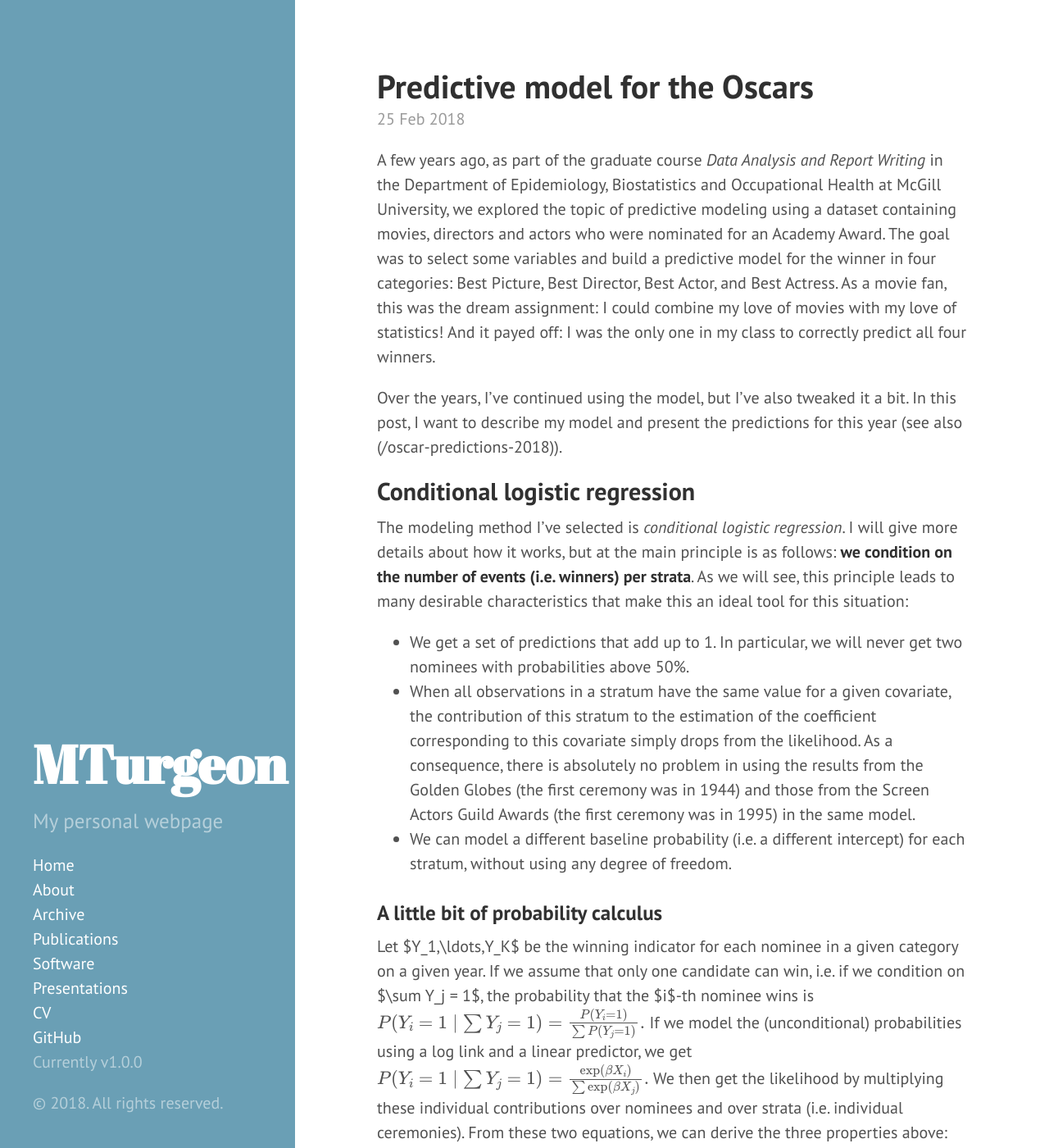
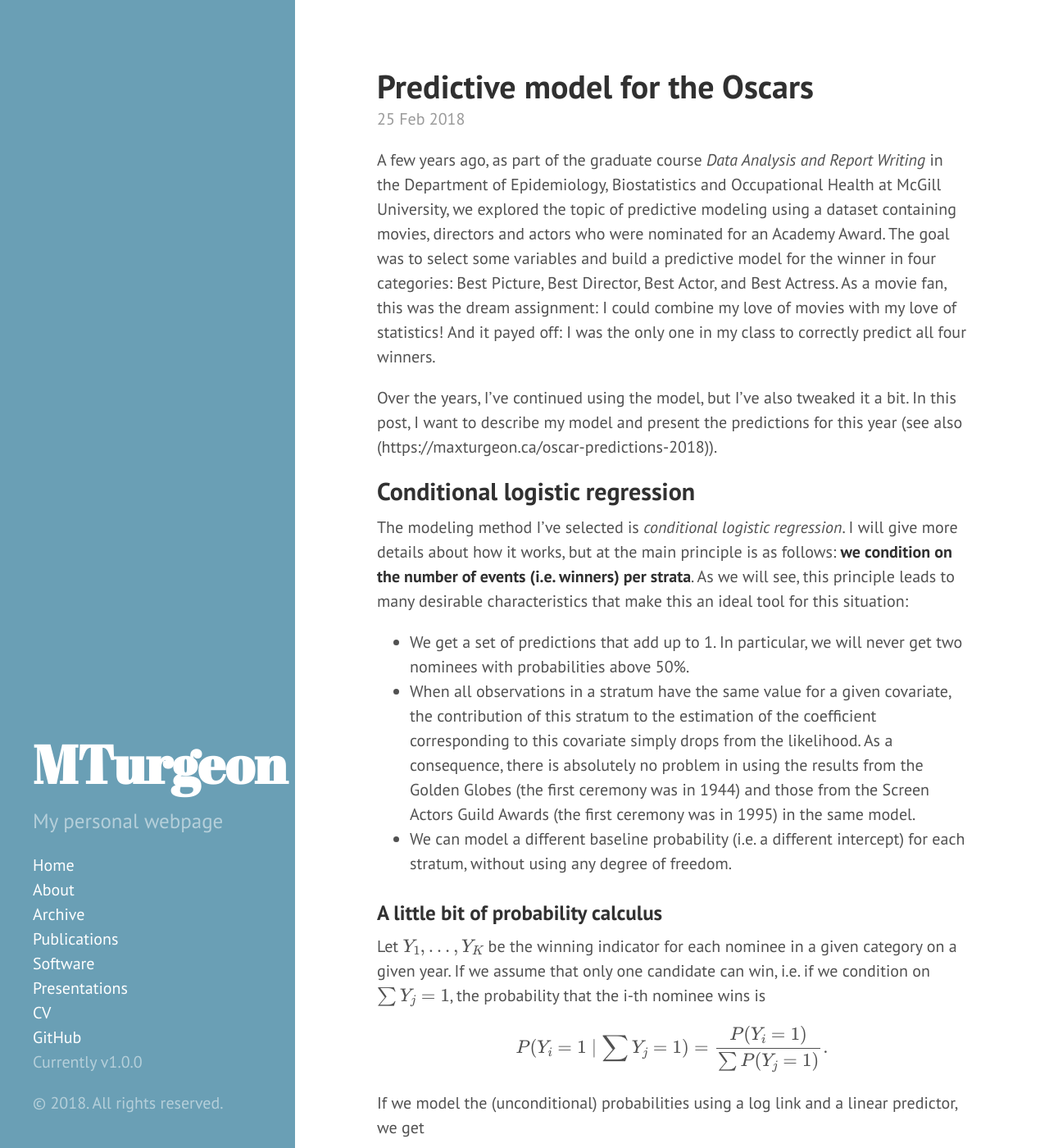
Before and after one commit to turgeonmaxime/old_website, a Jekyll site: the page built from _posts/2018-02-25-oscar-prediction-model.md, in a window 1280 px wide and 1400 px high. Shown: the whole window at 82% size. Built offline with Jekyll 4.4.1, drawn with Linux system fonts in a browser that asks for light colours; formulas are drawn with MathJax 3; comment, search, counter and statistics services are not loaded.

Commit message:
fix math equations

```diff
--- a/_posts/2018-02-25-oscar-prediction-model.md
+++ b/_posts/2018-02-25-oscar-prediction-model.md
@@ -13,7 +13,7 @@ A few years ago, as part of the graduate course *Data Analysis and Report Writin
 
 <!--more-->
 
-Over the years, I've continued using the model, but I've also tweaked it a bit. In this post, I want to describe my model and present the predictions for this year (see also ({{ site-url}}/oscar-predictions-2018)).
+Over the years, I've continued using the model, but I've also tweaked it a bit. In this post, I want to describe my model and present the predictions for this year (see also ({{ site.github.url }}/oscar-predictions-2018)).
 
 ## Conditional logistic regression
 
@@ -25,12 +25,12 @@ The modeling method I've selected is *conditional logistic regression*. I will g
 
 ### A little bit of probability calculus
 
-Let $Y_1,\ldots,Y_K$ be the winning indicator for each nominee in a given category on a given year. If we assume that only one candidate can win, i.e. if we condition on $\sum Y_j = 1$, the probability that the $i$-th nominee wins is
-$$ P(Y_i = 1 \mid \sum Y_j = 1) = \frac{P(Y_i = 1)}{\sum P(Y_j = 1)}. $$
+Let \\( Y_1,\\ldots,Y_K \\) be the winning indicator for each nominee in a given category on a given year. If we assume that only one candidate can win, i.e. if we condition on \\( \\sum Y_j = 1 \\), the probability that the i-th nominee wins is
+\\[ P(Y_i = 1 \\mid \\sum Y_j = 1) = \\frac{P(Y_i = 1)}{\\sum P(Y_j = 1)}. \\]
 If we model the (unconditional) probabilities using a log link and a linear predictor, we get
-$$ P(Y_i = 1 \mid \sum Y_j = 1) = \frac{\exp(\beta X_i)}{\sum \exp(\beta X_j)}. $$
+\\[ P(Y_i = 1 \\mid \\sum Y_j = 1) = \\frac{\\exp(\\beta X_i)}{\\sum \\exp(\\beta X_j)}. \\]
 We then get the likelihood by multiplying these individual contributions over nominees and over strata (i.e. individual ceremonies). From these two equations, we can derive the three properties above: first, we clearly have
-$$ \sum P(Y_i = 1 \mid \sum Y_j = 1) = 1. $$
+\\[ \\sum P(Y_i = 1 \\mid \\sum Y_j = 1) = 1. \\]
 Second, if all nominees have the same value for a given predictor, then we can factor it from the numerator and the denominator, and hence cancel it out. Finally, the intercept is one such predictor that is common to all nominees, and so it cancels out. In particular, the intercept could be different for each stratum--it is actually non-identifiable, so we can't test if that is indeed the case.
 
 ## Choosing the predictors
```
Also changed, not shown: _source/2018-02-25-oscar-prediction-model.Rmd (+5 -5 lines).
